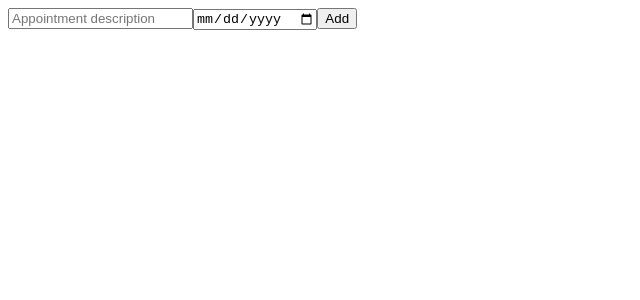
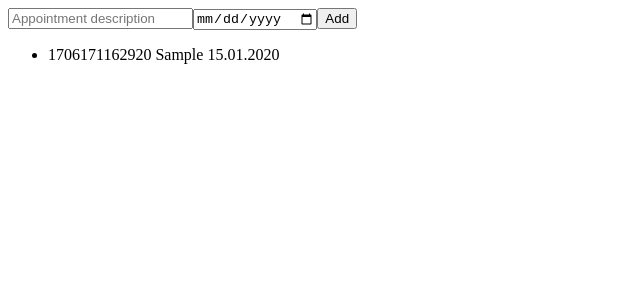
Before and after one commit to rupindersingh91/ng-appointment-app, an Angular app: page / in a window 1280 px wide. Both pictures are taken after typing "Sample", "2020-01-15" into the empty fields and a click on the button "Add". Shown: the top 300 px of the page, without its empty margins (0-640 px from the left). Built offline with nearby package versions, Linux system fonts and the light colour scheme.

Commit message:
Display the added appointment on screen

```diff
--- a/src/app/appointment-list/appointment-list.component.html
+++ b/src/app/appointment-list/appointment-list.component.html
@@ -1,5 +1,19 @@
 <div>
-    <input [(ngModel)]="newAppointmentTitle" placeholder="Appointment description">
-    <input [(ngModel)]="newAppointmentDate" type="date" placeholder="Appointment date">
-    <button (click)="addAppointment()"> Add </button>
+  <input
+    [(ngModel)]="newAppointmentTitle"
+    placeholder="Appointment description"
+  />
+  <input
+    [(ngModel)]="newAppointmentDate"
+    type="date"
+    placeholder="Appointment date"
+  />
+  <button (click)="addAppointment()">Add</button>
 </div>
+
+<ul>
+  <li *ngFor="let appointment of appointments">
+    {{ appointment.id }} {{ appointment.title }}
+    {{ appointment.date | date : "dd.MM.yyyy" }}
+  </li>
+</ul>
```
